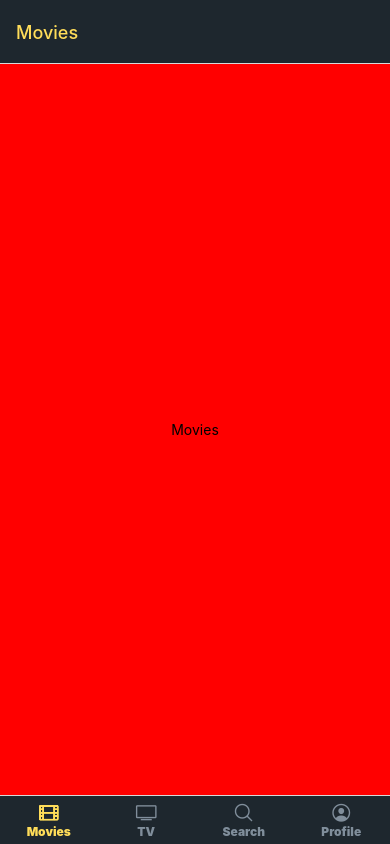
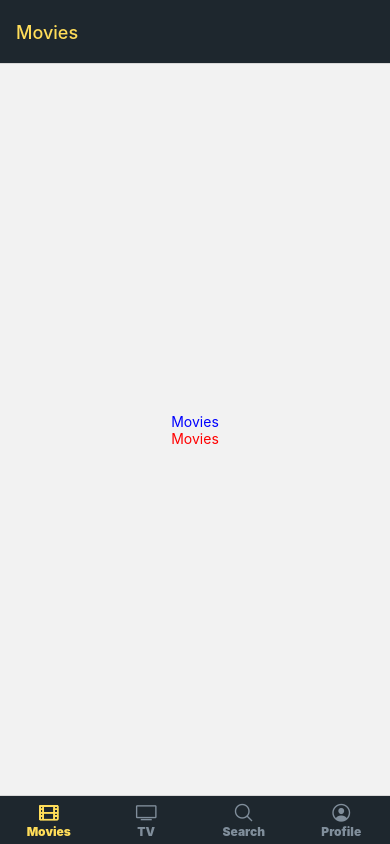
Before and after one commit to lnuvy/react-native-Android, a React Native app: screen /Movies in a window 390 px wide. Built offline with nearby package versions, Linux system fonts and the light colour scheme.

Commit message:
props 를 전해줘서 CSS 꾸미기도 가능하다

```diff
--- a/screens/Movies.js
+++ b/screens/Movies.js
@@ -3,31 +3,23 @@ import { View, Text, StyleSheet } from "react-native";
 import { TouchableOpacity } from "react-native";
 import styled from "styled-components/native";
 
-const Btn = styled.View`
+const Btn = styled.TouchableOpacity`
   flex: 1;
   justify-content: center;
   align-items: center;
-  background-color: red;
 `;
 
+const Title = styled.Text`
+  color: ${(props) => (props.selected ? "blue" : "red")};
+`;
+
+const Header = styled.View``;
+
 const Movies = ({ navigation: { navigate } }) => (
-  <Btn
-    onPress={() => navigate("Stack", { screen: "Three" })}
-    style={styles.btn}
-  >
-    <Text>Movies</Text>
+  <Btn onPress={() => navigate("Stack", { screen: "Three" })}>
+    <Title selected={true}>Movies</Title>
+    <Title selected={false}>Movies</Title>
   </Btn>
 );
 
-const styles = StyleSheet.create({
-  btn: {
-    flex: 1,
-    justifyContent: "center",
-    alignItems: "center",
-  },
-  text: {
-    color: "blue",
-  },
-});
-
 export default Movies;
```
